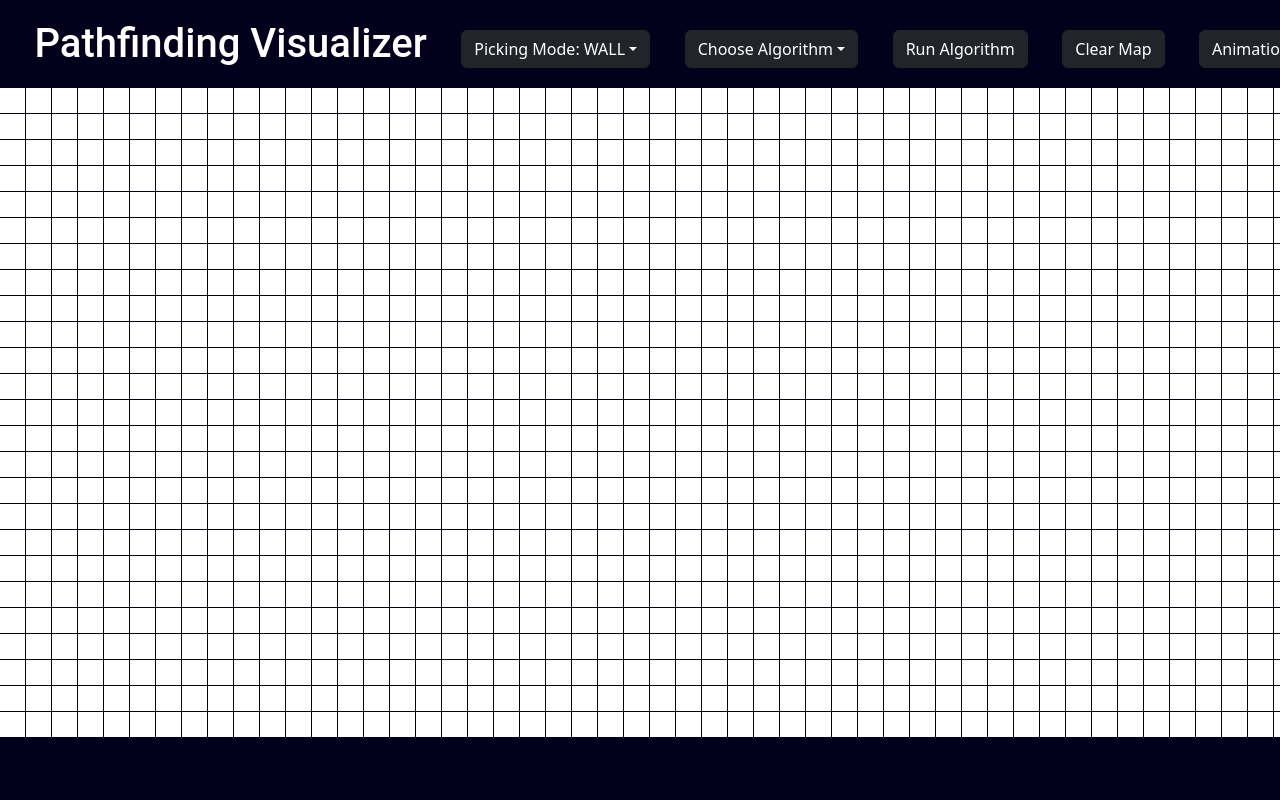
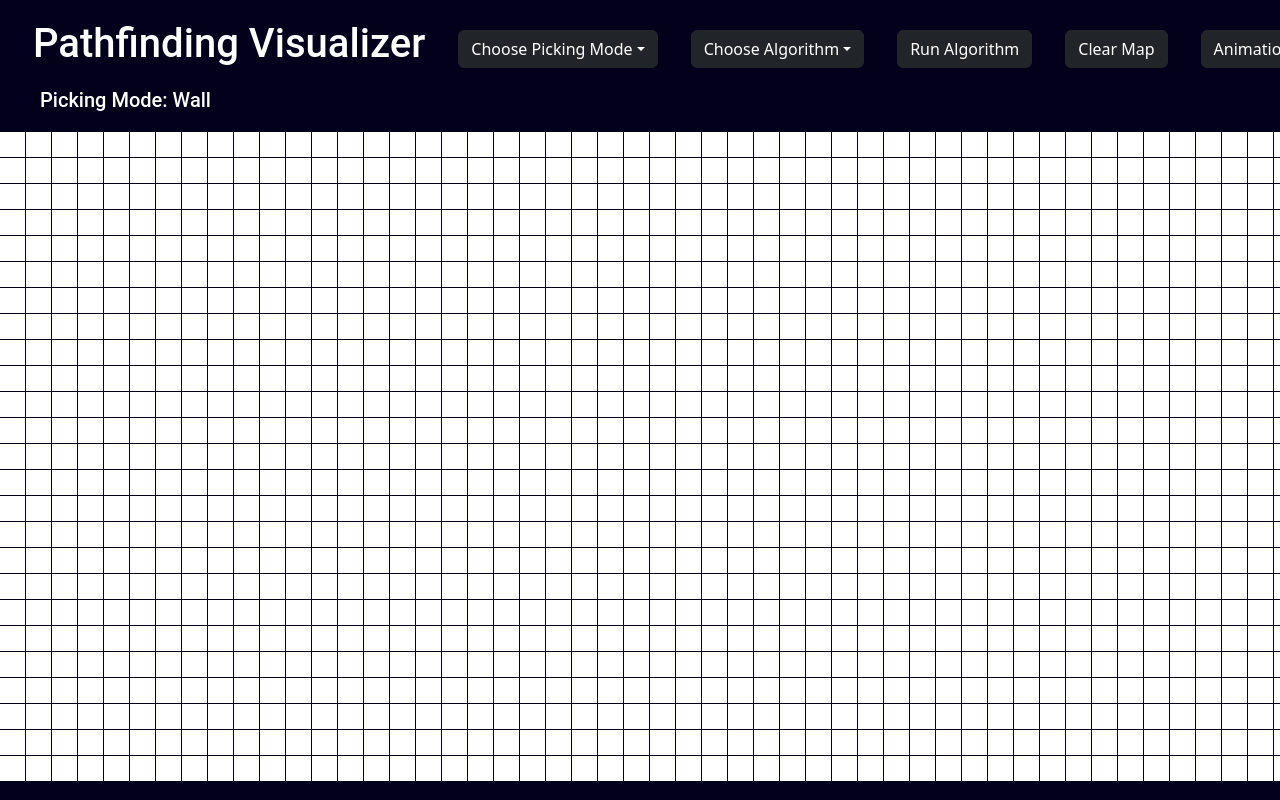
Before and after one commit to nicomu99/pathfinder-visualizer, a React (Create React App) app: page / in a window 1280 px wide. Shown: the top 800 px of the page. Built offline with nearby package versions, Linux system fonts and the light colour scheme.

Commit message:
Updated menu

```diff
--- a/src/Visualizer.js
+++ b/src/Visualizer.js
@@ -60,7 +60,7 @@ export function Visualizer() {
 		<div className={styles.container}>
 			<div className={styles.menu}>
 				<h1>Pathfinding Visualizer</h1>
-				<DropdownButton id="dropdown-basic-button" title={"Picking Mode: " + pickingMode.toUpperCase()} menuVariant="dark" variant="dark">
+				<DropdownButton id="dropdown-basic-button" title={"Choose Picking Mode"} menuVariant="dark" variant="dark">
 					<Dropdown.Item onClick={() => choosePickingMode('wall')}>Wall</Dropdown.Item>
 					<Dropdown.Item onClick={() => choosePickingMode('start')}>Start</Dropdown.Item>
 					<Dropdown.Item onClick={() => choosePickingMode('end')}>End</Dropdown.Item>
@@ -76,6 +76,9 @@ export function Visualizer() {
 					<Dropdown.Item onClick={() => changeAnimationSpeed(5)}>Fast</Dropdown.Item>
 				</DropdownButton>
 			</div>
+			<div className={styles.heading}>
+				<h5>Picking Mode: {pickingMode.charAt(0).toUpperCase() + pickingMode.slice(1)}</h5>
+			</div>
 			<Path />
 		</div>
 	);
--- a/src/style/Visualizer.module.css
+++ b/src/style/Visualizer.module.css
@@ -14,7 +14,14 @@
     margin: 0 auto;
 }
 
-h1, h3 {
+.heading {
+    width: 1200px;
+    color: #fff;
+    margin: 0 auto;
+    padding: 0 0 20px 0;
+}
+
+h1, h3, h5 {
     font-family: 'Roboto', sans-serif;
     margin: 0px !important;
 }
```
Also changed, not shown: src/Tile.js (line endings or trailing spaces).
